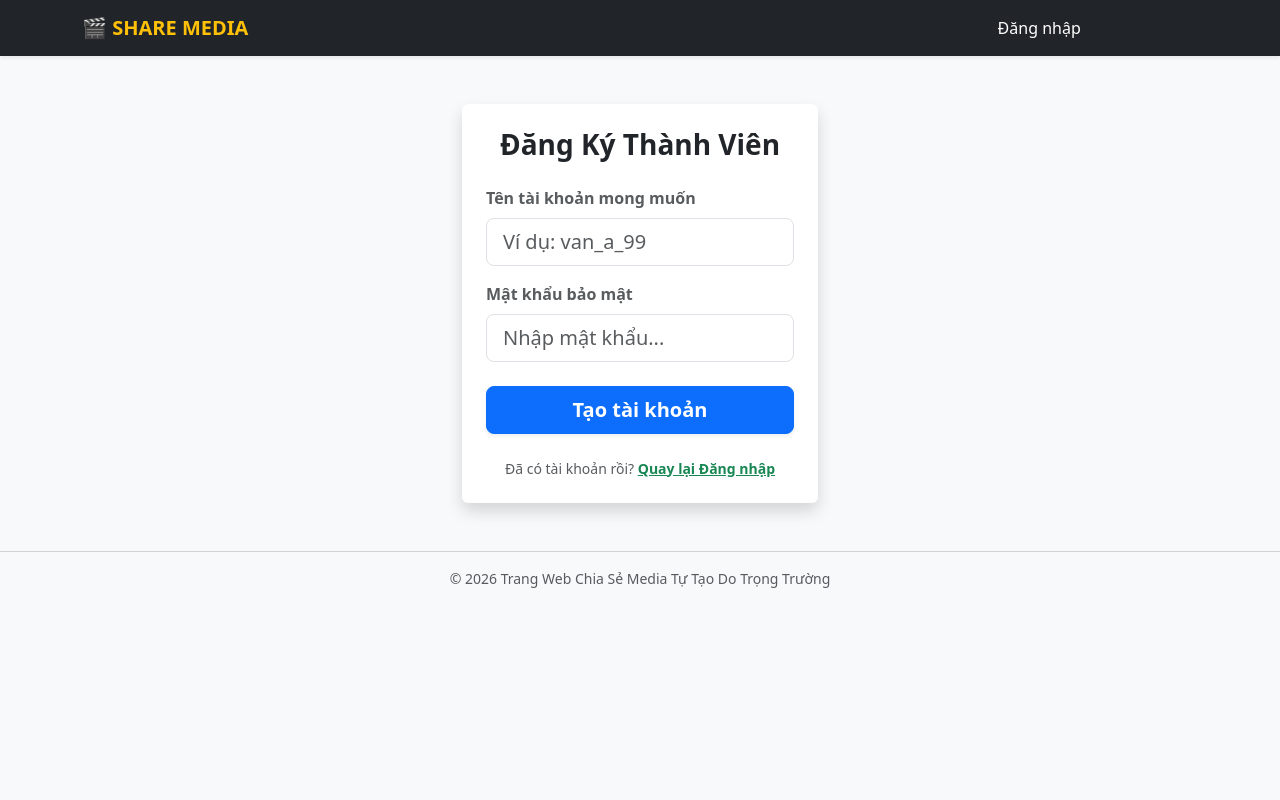
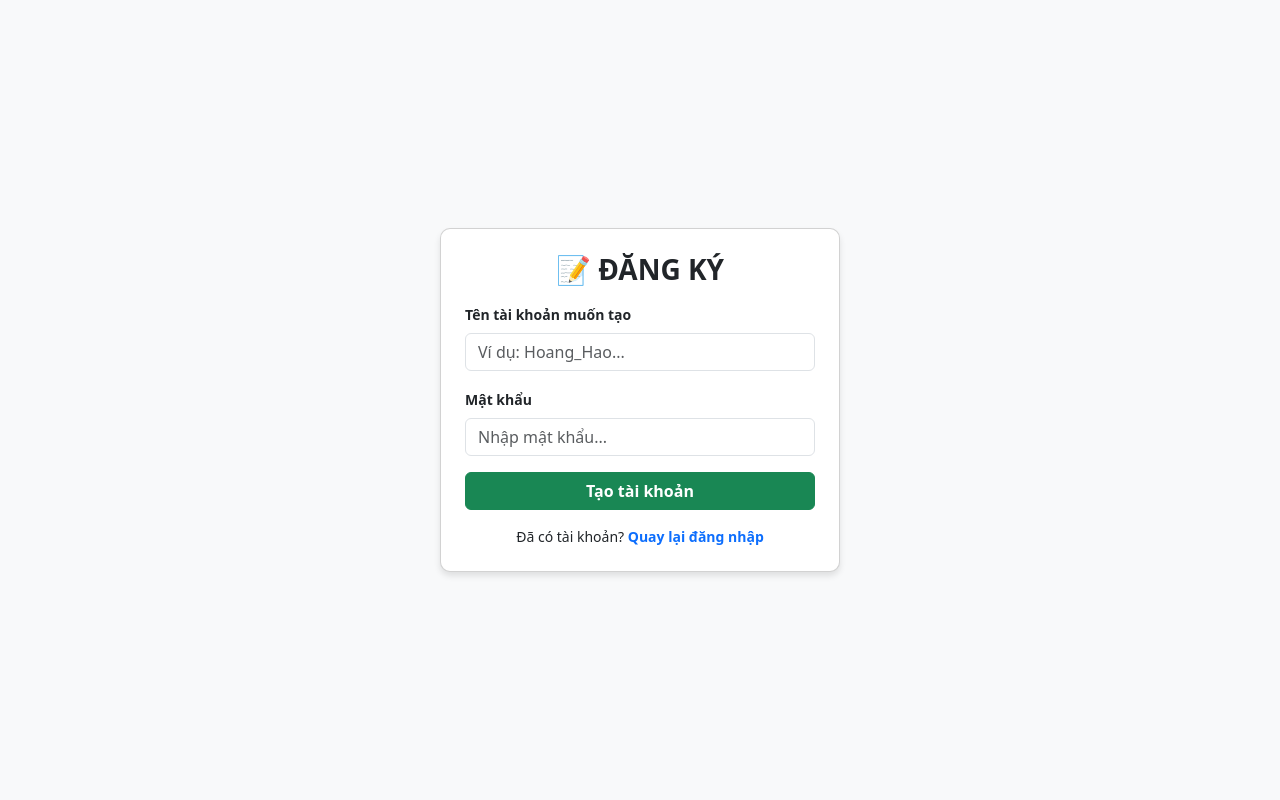
Before and after one commit to phimriview915-prog/share-media-python, a Flask app: page /register in a window 1280 px wide. Run offline with Flask 3, Linux system fonts and the light colour scheme.

Commit message:
Update register.html

```diff
--- a/share_media/templates/register.html
+++ b/share_media/templates/register.html
@@ -1,25 +1,46 @@
-{% extends 'base.html' %}
-{% block content %}
-<div class="row justify-content-center my-5">
-    <div class="col-md-5 col-lg-4">
-        <div class="card p-4 shadow border-0">
-            <h3 class="text-center fw-bold mb-4">Đăng Ký Thành Viên</h3>
-            <form method="POST">
-                <div class="mb-3">
-                    <label class="form-label fw-semibold text-muted">Tên tài khoản mong muốn</label>
-                    <input type="text" name="username" class="form-control form-control-lg" placeholder="Ví dụ: van_a_99" required>
-                </div>
-                <div class="mb-4">
-                    <label class="form-label fw-semibold text-muted">Mật khẩu bảo mật</label>
-                    <input type="password" name="password" class="form-control form-control-lg" placeholder="Nhập mật khẩu..." required>
-                </div>
-                <button type="submit" class="btn btn-primary btn-lg w-100 fw-bold shadow-sm">Tạo tài khoản</button>
-            </form>
-            <div class="mt-4 text-center small">
-                <span class="text-muted">Đã có tài khoản rồi?</span>
-                <a href="{{ url_for('login') }}" class="text-success fw-bold">Quay lại Đăng nhập</a>
+<!DOCTYPE html>
+<html lang="vi">
+<head>
+    <meta charset="UTF-8">
+    <meta name="viewport" content="width=device-width, initial-scale=1.0">
+    <title>Đăng ký - SHARE MEDIA</title>
+    <link href="https://cdn.jsdelivr.net/npm/bootstrap@5.3.0/dist/css/bootstrap.min.css" rel="stylesheet">
+    <style>
+        body { background-color: #f8f9fa; height: 100vh; display: flex; align-items: center; justify-content: center; }
+        .card { width: 100%; max-width: 400px; border-radius: 10px; box-shadow: 0 4px 6px rgba(0,0,0,0.1); }
+    </style>
+</head>
+<body>
+
+    <div class="card p-4">
+        <h3 class="text-center fw-bold mb-3">📝 ĐĂNG KÝ</h3>
+
+        {% with messages = get_flashed_messages() %}
+            {% if messages %}
+                {% for message in messages %}
+                    <div class="alert alert-warning py-2 text-center small" role="alert">
+                        {{ message }}
+                    </div>
+                {% endfor %}
+            {% endif %}
+        {% endwith %}
+
+        <form action="/register" method="POST">
+            <div class="mb-3">
+                <label class="form-label small fw-bold">Tên tài khoản muốn tạo</label>
+                <input type="text" name="username" class="form-control" placeholder="Ví dụ: Hoang_Hao..." required>
             </div>
+            <div class="mb-3">
+                <label class="form-label small fw-bold">Mật khẩu</label>
+                <input type="password" name="password" class="form-control" placeholder="Nhập mật khẩu..." required>
+            </div>
+            <button type="submit" class="btn btn-success w-100 fw-bold">Tạo tài khoản</button>
+        </form>
+
+        <div class="text-center mt-3 small">
+            Đã có tài khoản? <a href="/login" class="text-decoration-none fw-bold">Quay lại đăng nhập</a>
         </div>
     </div>
-</div>
-{% endblock %}
+
+</body>
+</html>
```
